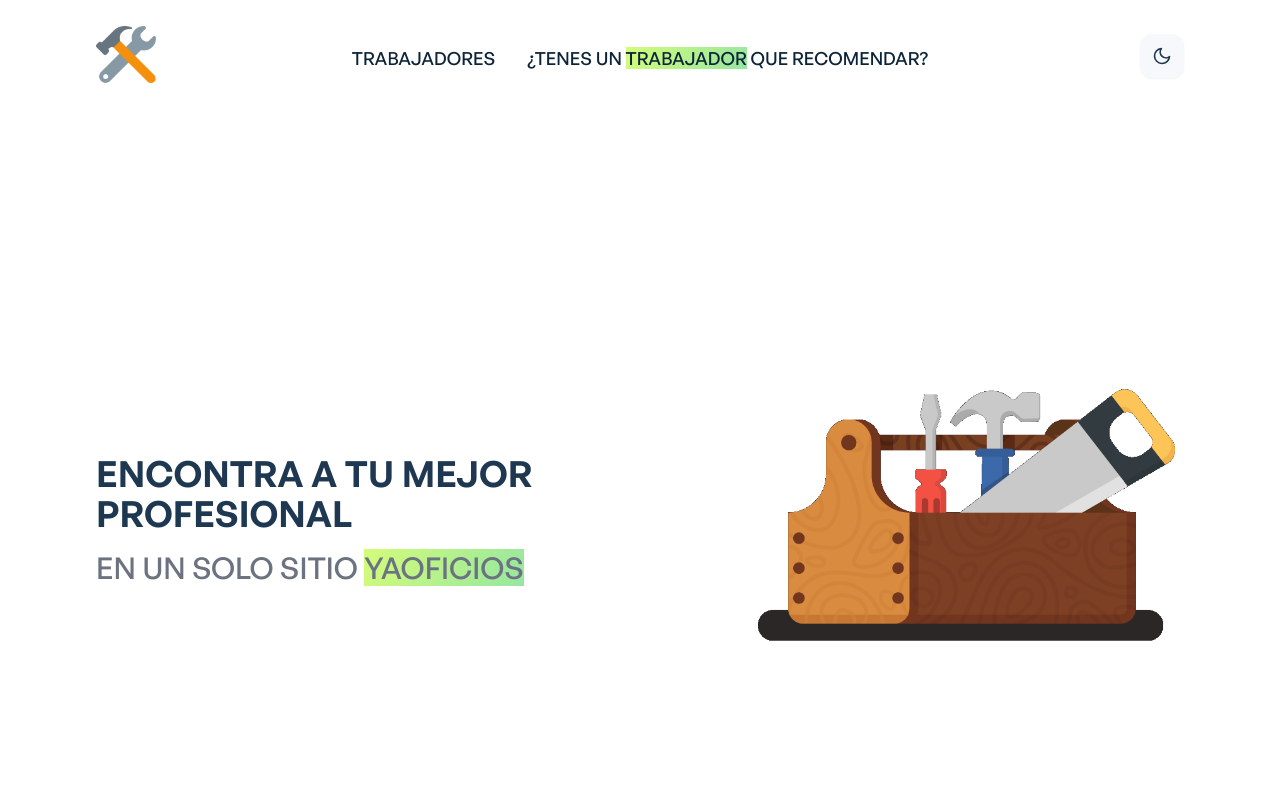
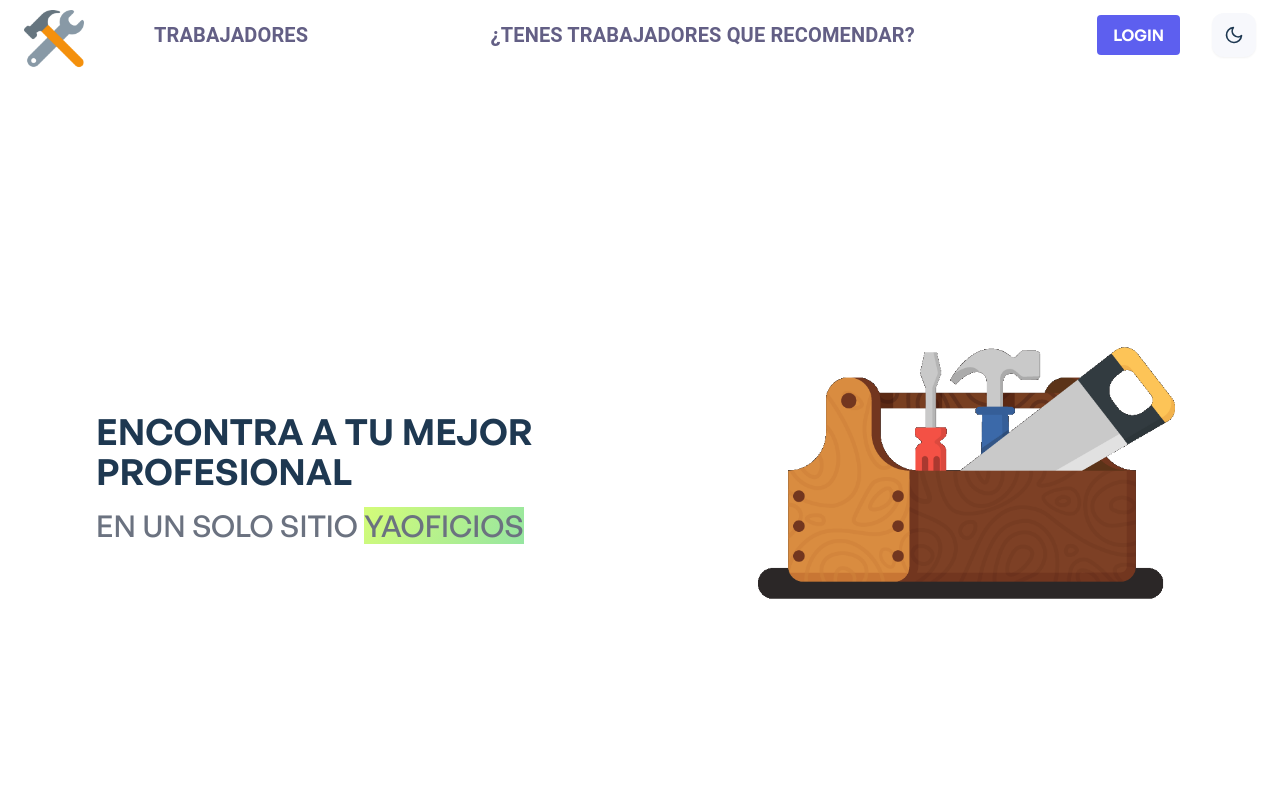
Before and after one commit to Itsjuanit/yaoficio, a React (Create React App) app: page / in a window 1280 px wide. Shown: the top 800 px of the page. Built offline with nearby package versions, Linux system fonts and the light colour scheme; no server answers.

Commit message:
Se realizaron los cambios en el AppHeader, es decir en el Menu

```diff
--- a/package.json
+++ b/package.json
@@ -6,6 +6,7 @@
     "@emotion/react": "^11.11.1",
     "@emotion/styled": "^11.11.0",
     "@fontsource/roboto": "^5.0.6",
+    "@mui/icons-material": "^5.14.3",
     "@mui/material": "^5.14.3",
     "@testing-library/jest-dom": "^5.16.5",
     "@testing-library/react": "^13.4.0",
--- a/src/App.js
+++ b/src/App.js
@@ -10,12 +10,14 @@
 import LoginPage from "./pages/LoginPage";
 import { Analytics } from "@vercel/analytics/react";
 import { ToastContainer } from "react-toastify";
+import { ThemeProvider } from "@mui/material/styles";
+import theme from "./css/ThemeMu";
 const Home = lazy(() => import("./pages/Home"));
 const Workers = lazy(() => import("./pages/Workers"));
 const Form = lazy(() => import("./pages/Form"));
-
 function App() {
   return (
+    <ThemeProvider theme={theme}>
       <AnimatePresence>
         <div className=" bg-secondary-light dark:bg-primary-dark transition duration-300">
           <ToastContainer />
@@ -37,6 +39,7 @@
         </div>
         <Analytics />
       </AnimatePresence>
+    </ThemeProvider>
   );
 }
 
--- a/src/components/shared/AppHeader.jsx
+++ b/src/components/shared/AppHeader.jsx
@@ -5,8 +5,18 @@
 import logoLight from "../../images/logo-light.png";
 import logoDark from "../../images/logo-dark.png";
 import { motion } from "framer-motion";
+import AppBar from "@mui/material/AppBar";
+import Box from "@mui/material/Box";
+import Toolbar from "@mui/material/Toolbar";
+import Typography from "@mui/material/Typography";
+import { Button } from "@mui/material";
+
+import IconButton from "@mui/material/IconButton";
+import MenuIcon from "@mui/icons-material/Menu";
+import { useTheme } from "@mui/material/styles";
 
 const AppHeader = () => {
+  const theme = useTheme();
   const [showMenu, setShowMenu] = useState(false);
 
   const [activeTheme, setTheme] = useThemeSwitcher();
@@ -20,128 +30,74 @@
   }
 
   return (
-    <motion.nav
-      initial={{ opacity: 0 }}
-      animate={{ opacity: 1 }}
-      id="nav"
-      className="sm:container sm:mx-auto"
+    <Box
+      sx={{
+        flexGrow: 1,
+      }}
     >
-      <div className="z-10 max-w-screen-lg xl:max-w-screen-xl block sm:flex sm:justify-between sm:items-center py-6">
-        {/* Header menu links and small screen hamburger menu */}
-        <div className="flex justify-between items-center px-4 sm:px-0">
-          <div>
+      <AppBar
+        position="static"
+        sx={{
+          backgroundColor: theme.backgroundTS,
+          color: theme.principalFontColor,
+          boxShadow: "none",
+        }}
+      >
+        <Toolbar>
           <Link to="/">
             {activeTheme === "dark" ? (
-                <img src={logoDark} style={{ width: "60px" }} alt="Dark Logo" />
+              <img
+                src={logoDark}
+                style={{ width: "60px", marginTop: "10px" }}
+                alt="Dark Logo"
+              />
             ) : (
               <img
                 src={logoLight}
-                  style={{ width: "60px" }}
+                style={{ width: "60px", marginTop: "10px" }}
                 alt="Dark Logo"
               />
             )}
           </Link>
-          </div>
-
-          {/* Theme switcher small screen */}
+          <Typography
+            variant="h6"
+            component="div"
+            sx={{ flexGrow: 1, marginLeft: "70px", fontWeight: "600" }}
+          >
+            <Link to="/">TRABAJADORES</Link>
+          </Typography>
+          <Typography
+            variant="h6"
+            component="div"
+            sx={{ flexGrow: 1, fontWeight: "600" }}
+          >
+            <Link to="/form">¿TENES TRABAJADORES QUE RECOMENDAR?</Link>
+          </Typography>
           <div
-            onClick={() => setTheme(activeTheme)}
-            aria-label="Theme Switcher"
-            className="block sm:hidden ml-0 bg-primary-light dark:bg-ternary-dark p-3 shadow-sm rounded-xl cursor-pointer"
-          >
-            {activeTheme === "dark" ? (
-              <FiMoon className="text-ternary-dark hover:text-gray-400 dark:text-ternary-light dark:hover:text-primary-light text-xl" />
-            ) : (
-              <FiSun className="text-gray-200 hover:text-gray-50 text-xl" />
-            )}
-          </div>
-
-          {/* Small screen hamburger menu */}
-          <div className="sm:hidden">
-            <button
-              onClick={toggleMenu}
-              type="button"
-              className="focus:outline-none"
-              aria-label="Hamburger Menu"
-            >
-              <svg
-                xmlns="http://www.w3.org/2000/svg"
-                viewBox="0 0 24 24"
-                className="h-7 w-7 fill-current text-secondary-dark dark:text-ternary-light"
-              >
-                {showMenu ? (
-                  <FiX className="text-3xl" />
-                ) : (
-                  <FiMenu className="text-3xl" />
-                )}
-              </svg>
-            </button>
-          </div>
-        </div>
-
-        {/* Header links small screen */}
-        <div
-          className={
-            showMenu
-              ? "block m-0 sm:ml-4 mt-5 sm:mt-3 sm:flex p-5 sm:p-0 justify-center items-center shadow-lg sm:shadow-none"
-              : "hidden"
-          }
+            style={{
+              backgroundColor: theme.palette.primary.main,
+              color: theme.whiteFontColor,
+              fontWeight: "600",
+              padding: "8px 16px",
+              borderRadius: "4px",
+              textDecoration: "none",
+              display: "inline-block",
+              "&:hover": {
+                backgroundColor: theme.palette.primary.dark,
+              },
+            }}
           >
             <Link
-            to="/workers"
-            className="block text-left text-lg text-primary-dark dark:text-ternary-light hover:text-secondary-dark dark:hover:text-secondary-light  sm:mx-4 mb-2 sm:py-2"
-            aria-label="Trabajadores"
-          >
-            TRABAJADORES
-          </Link>
-          <Link
-            to="/form"
-            className="block text-left text-lg text-primary-dark dark:text-ternary-light hover:text-secondary-dark dark:hover:text-secondary-light  sm:mx-4 mb-2 sm:py-2 border-t-2 pt-3 sm:pt-2 sm:border-t-0 border-primary-light dark:border-secondary-dark"
-            aria-label="form"
-          >
-            ¿TENES UN{" "}
-            <span
-              style={{
-                backgroundImage:
-                  "linear-gradient(120deg, #d4fc79 0%, #96e6a1 100%)",
+              to="/login"
+              sx={{
+                // Asumiendo que tienes un color de fuente blanca definido en tu tema
+                fontWeight: "600",
               }}
             >
-              TRABAJADOR
-            </span>{" "}
-            QUE RECOMENDAR?
+              LOGIN
             </Link>
           </div>
-
-        {/* Header links large screen */}
-        <div className="font-general-medium hidden m-0 sm:ml-4 mt-5 sm:mt-3 sm:flex p-5 sm:p-0 justify-center items-center shadow-lg sm:shadow-none">
-          <Link
-            to="/workers"
-            className="block text-left text-lg text-primary-dark dark:text-ternary-light hover:text-secondary-dark dark:hover:text-secondary-light  sm:mx-4 mb-2 sm:py-2"
-            aria-label="Trabajadores"
-          >
-            TRABAJADORES
-          </Link>
-          <Link
-            to="/form"
-            className="block text-left text-lg text-primary-dark dark:text-ternary-light hover:text-secondary-dark dark:hover:text-secondary-light  sm:mx-4 mb-2 sm:py-2"
-            aria-label="form"
-          >
-            ¿TENES UN{" "}
-            <span
-              style={{
-                backgroundImage:
-                  "linear-gradient(120deg, #d4fc79 0%, #96e6a1 100%)",
-              }}
-            >
-              TRABAJADOR
-            </span>{" "}
-            QUE RECOMENDAR?
-          </Link>
-        </div>
-
-        {/* Header right section buttons */}
           <div className="hidden sm:flex justify-between items-center flex-col md:flex-row">
-          {/* Theme switcher large screen */}
             <div
               onClick={() => setTheme(activeTheme)}
               aria-label="Theme Switcher"
@@ -154,8 +110,146 @@
               )}
             </div>
           </div>
-      </div>
-    </motion.nav>
+        </Toolbar>
+      </AppBar>
+    </Box>
+
+    // <motion.nav
+    //   initial={{ opacity: 0 }}
+    //   animate={{ opacity: 1 }}
+    //   id="nav"
+    //   className="sm:container sm:mx-auto"
+    // >
+    //   <div className="z-10 max-w-screen-lg xl:max-w-screen-xl block sm:flex sm:justify-between sm:items-center py-6">
+    //     {/* Header menu links and small screen hamburger menu */}
+    //     <div className="flex justify-between items-center px-4 sm:px-0">
+    //       <div>
+    //         <Link to="/">
+    //           {activeTheme === "dark" ? (
+    //             <img src={logoDark} style={{ width: "60px" }} alt="Dark Logo" />
+    //           ) : (
+    //             <img
+    //               src={logoLight}
+    //               style={{ width: "60px" }}
+    //               alt="Dark Logo"
+    //             />
+    //           )}
+    //         </Link>
+    //       </div>
+
+    //       {/* Theme switcher small screen */}
+    //       <div
+    //         onClick={() => setTheme(activeTheme)}
+    //         aria-label="Theme Switcher"
+    //         className="block sm:hidden ml-0 bg-primary-light dark:bg-ternary-dark p-3 shadow-sm rounded-xl cursor-pointer"
+    //       >
+    //         {activeTheme === "dark" ? (
+    //           <FiMoon className="text-ternary-dark hover:text-gray-400 dark:text-ternary-light dark:hover:text-primary-light text-xl" />
+    //         ) : (
+    //           <FiSun className="text-gray-200 hover:text-gray-50 text-xl" />
+    //         )}
+    //       </div>
+
+    //       {/* Small screen hamburger menu */}
+    //       <div className="sm:hidden">
+    //         <button
+    //           onClick={toggleMenu}
+    //           type="button"
+    //           className="focus:outline-none"
+    //           aria-label="Hamburger Menu"
+    //         >
+    //           <svg
+    //             xmlns="http://www.w3.org/2000/svg"
+    //             viewBox="0 0 24 24"
+    //             className="h-7 w-7 fill-current text-secondary-dark dark:text-ternary-light"
+    //           >
+    //             {showMenu ? (
+    //               <FiX className="text-3xl" />
+    //             ) : (
+    //               <FiMenu className="text-3xl" />
+    //             )}
+    //           </svg>
+    //         </button>
+    //       </div>
+    //     </div>
+
+    //     {/* Header links small screen */}
+    //     <div
+    //       className={
+    //         showMenu
+    //           ? "block m-0 sm:ml-4 mt-5 sm:mt-3 sm:flex p-5 sm:p-0 justify-center items-center shadow-lg sm:shadow-none"
+    //           : "hidden"
+    //       }
+    //     >
+    //       <Link
+    //         to="/workers"
+    //         className="block text-left text-lg text-primary-dark dark:text-ternary-light hover:text-secondary-dark dark:hover:text-secondary-light  sm:mx-4 mb-2 sm:py-2"
+    //         aria-label="Trabajadores"
+    //       >
+    //         TRABAJADORES
+    //       </Link>
+    //       <Link
+    //         to="/form"
+    //         className="block text-left text-lg text-primary-dark dark:text-ternary-light hover:text-secondary-dark dark:hover:text-secondary-light  sm:mx-4 mb-2 sm:py-2 border-t-2 pt-3 sm:pt-2 sm:border-t-0 border-primary-light dark:border-secondary-dark"
+    //         aria-label="form"
+    //       >
+    //         ¿TENES UN{" "}
+    //         <span
+    //           style={{
+    //             backgroundImage:
+    //               "linear-gradient(120deg, #d4fc79 0%, #96e6a1 100%)",
+    //           }}
+    //         >
+    //           TRABAJADOR
+    //         </span>{" "}
+    //         QUE RECOMENDAR?
+    //       </Link>
+    //     </div>
+
+    //     {/* Header links large screen */}
+    //     <div className="font-general-medium hidden m-0 sm:ml-4 mt-5 sm:mt-3 sm:flex p-5 sm:p-0 justify-center items-center shadow-lg sm:shadow-none">
+    //       <Link
+    //         to="/workers"
+    //         className="block text-left text-lg text-primary-dark dark:text-ternary-light hover:text-secondary-dark dark:hover:text-secondary-light  sm:mx-4 mb-2 sm:py-2"
+    //         aria-label="Trabajadores"
+    //       >
+    //         TRABAJADORES
+    //       </Link>
+    //       <Link
+    //         to="/form"
+    //         className="block text-left text-lg text-primary-dark dark:text-ternary-light hover:text-secondary-dark dark:hover:text-secondary-light  sm:mx-4 mb-2 sm:py-2"
+    //         aria-label="form"
+    //       >
+    //         ¿TENES UN{" "}
+    //         <span
+    //           style={{
+    //             backgroundImage:
+    //               "linear-gradient(120deg, #d4fc79 0%, #96e6a1 100%)",
+    //           }}
+    //         >
+    //           TRABAJADOR
+    //         </span>{" "}
+    //         QUE RECOMENDAR?
+    //       </Link>
+    //     </div>
+
+    //     {/* Header right section buttons */}
+    //     <div className="hidden sm:flex justify-between items-center flex-col md:flex-row">
+    //       {/* Theme switcher large screen */}
+    //       <div
+    //         onClick={() => setTheme(activeTheme)}
+    //         aria-label="Theme Switcher"
+    //         className="ml-8 bg-primary-light dark:bg-ternary-dark p-3 shadow-sm rounded-xl cursor-pointer"
+    //       >
+    //         {activeTheme === "dark" ? (
+    //           <FiMoon className="text-ternary-dark hover:text-gray-400 dark:text-ternary-light dark:hover:text-primary-light text-xl" />
+    //         ) : (
+    //           <FiSun className="text-gray-200 hover:text-gray-50 text-xl" />
+    //         )}
+    //       </div>
+    //     </div>
+    //   </div>
+    // </motion.nav>
   );
 };
 
--- /dev/null
+++ b/src/css/ThemeMu.jsx
@@ -0,0 +1,17 @@
+import { createTheme } from "@mui/material/styles";
+
+// Define tu paleta personalizada
+const theme = createTheme({
+  palette: {
+    primary: {
+      main: "#5D5FEF", // Color principal
+    },
+    secondary: {
+      main: "#03a9f4", // Color secundario
+    },
+  },
+  backgroundTS: "#fff",
+  principalFontColor: "#635F85",
+  whiteFontColor: "#fff",
+});
+export default theme;
```
Also changed, not shown: 1 other file (tests, documents, lock files or other folders). Lines whose indentation alone changed are shown as unchanged.
